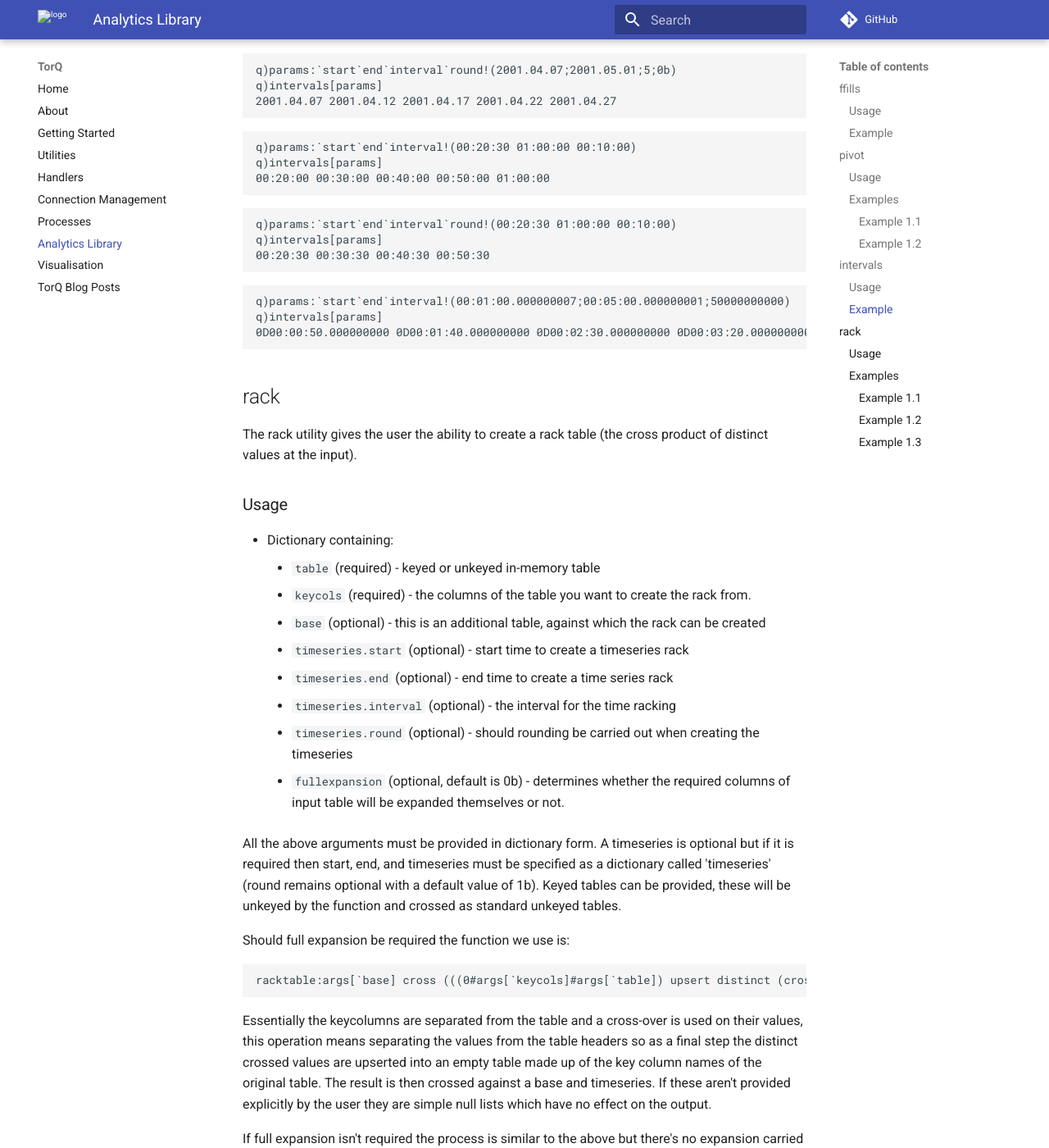
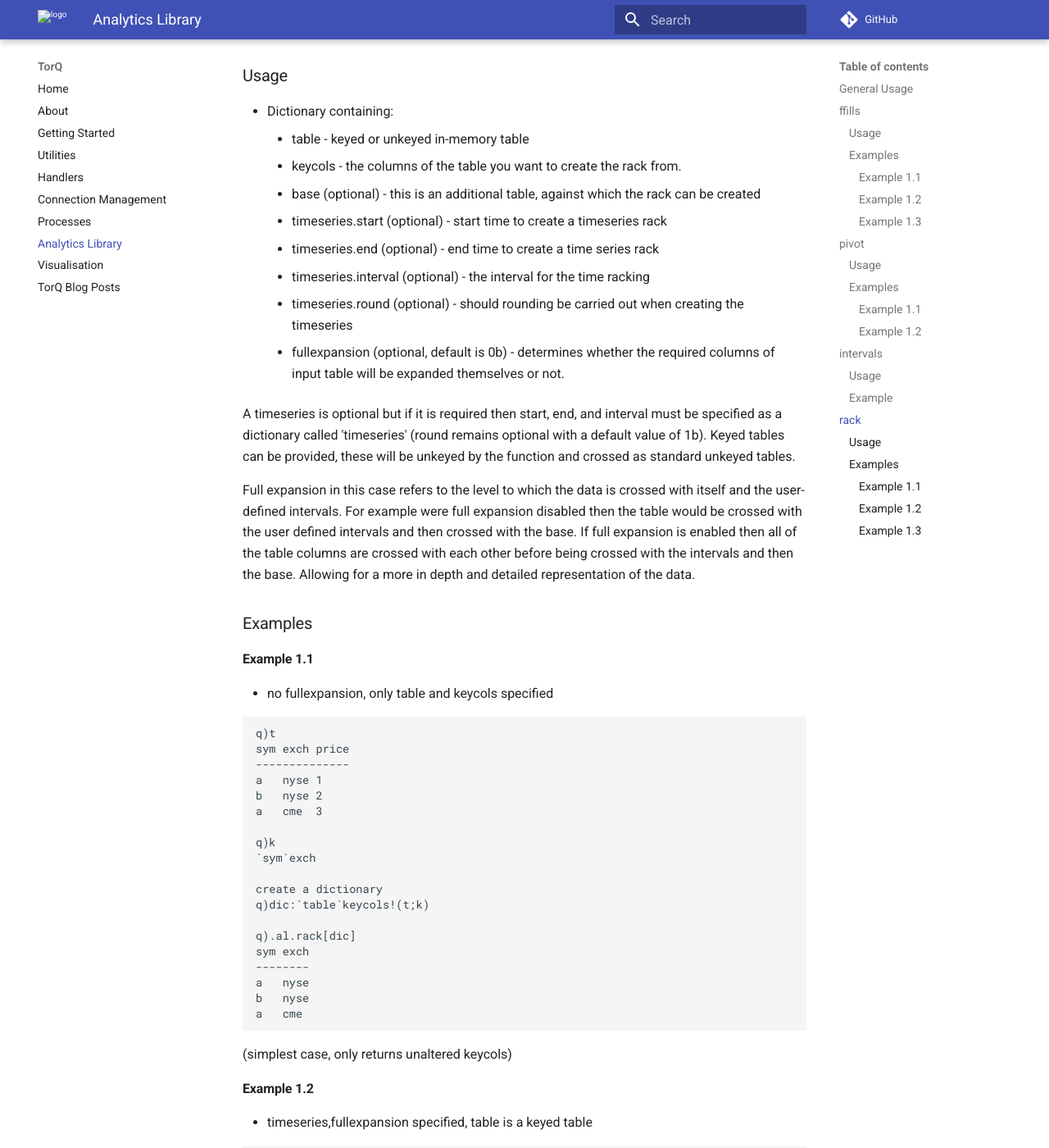
Before and after one commit to DataIntellectTech/TorQ, an MkDocs documentation site: the page built from docs/analyticslib.md, in a window 1280 px wide and 1400 px high, scrolled down 7433 px. Shown: the whole window at 82% size. Built offline with MkDocs 1.6.1 and Material for MkDocs 9.7.7, drawn with Linux system fonts in a browser that asks for light colours; comment, search, counter and statistics services are not loaded; old or Windows-style settings are respelled for this version of MkDocs; some of the changed text lies outside the part shown.

Commit message:
Updated analyticslib.md
- Added General Usage section outlining inputs for each function and error trapping functionality
- Clarified descriptions

````diff
--- a/docs/analyticslib.md
+++ b/docs/analyticslib.md
@@ -2,8 +2,21 @@
 
 A set of analytical functions is provided for the simplification of common operations. This set of tools is targeted at new kdb+ developers or business users. Data visualization would be an example application of this library, as an effective visualization of data incurs various manipulations of data sets. For example, a user wishes to produce a 15 minute bucketed sample of a time series, and forward fill it, then pivot it. All of the above can be achieved with the functions defined below.
 
-All functions contain usage examples, as well as an explanation on the type and form of the arguments they accept.
+## General Usage
+These set of function are defined in the `.al` namespace. All of the functions below have an input parameter in the form of a dictionary. The specifics of each dictionary are detailed in the *usage* section of each function.
 
+This set of utilities also includes a general set of error traps which were designed to give informative errors specific to each function. For example if a dictionary has not been provided then the error would be:
+
+```
+q).al.pivot[123]
+'Input parameter must be a dictionary with keys:
+        -table
+        -by
+        -piv
+        -var
+```
+
+These error traps and messages are to guide the user in the correct use of the utilities and are designed to be as informative as possible.
 
 ## ffills
 
@@ -11,9 +24,9 @@
 This script contains the utility to dynamically forward fill a given table keyed by given columns.
 Input parameters:
 - Dictionary containing:
-	- `table` - Table to be forward filled
-	- `by` - list of column names to key the table (optional)
-	- `keycols` - list of columns names to be forward filled (optional)
+	- table - Table to be forward filled
+	- by 	- list of column names to key the table (optional)
+	- keycols - list of columns names to be forward filled (optional)
 
 OR
 
@@ -27,14 +40,8 @@
 With this utility you simply specify the table or parameter dictionary and pass it to the function.
 This utility also has the added functionality of being able to forward fill mixed list columns, i.e. strings.
 
-To achieve this functionality a function to forward fill mixed list columns was required. This function can be seen here:
-
-```
-forwardfill:{$[0h=type x;x maxs (til count x)*(0<count each x);fills x]};
-```
-
-If the column is a numerical column it passes through the conditional statement and the function fills gets called. If the column is a mixed list then a a boolean list is created with 0's at each index in the column where the count 0 is present this is then multiplied by the indexes of each element of the column which is used as input to the maxs function, thereby forward filling the column.
-
+### Examples
+#### Example 1.1
 By specifying the `by` condition in the input dictionary the function can forward fill keyed by specific column, for example:
 
 ```
@@ -62,7 +69,7 @@
 Passing this to the function we can see the result:
 
 ```
-q)ffill args
+q).al.ffill args
 time         sym  ask bid asize bsize a id
 ------------------------------------------
 00:00:38.184 AMD  121 12  3     30    a 1
@@ -78,13 +85,15 @@
 
 ```
 
+#### Example 1.2
+
 By specifying the `keycols` condition in the input dictionary the function can forward fill only specific columns, for example:
 
 Using the same data set as before we can create a new input specifying which column we want to forward fill:
 
 ```
 q)args:(`table`keycols)!(table;`asize)
-q)ffill args
+q).al.ffill args
 time         sym  ask bid asize bsize a id
 ------------------------------------------
 00:00:38.184 AMD  121 12  3     30    a 1
@@ -101,10 +110,12 @@
 ```
 Note that with specifying the `by` condition the column was forward filled as it sits in the table.
 
+#### Example 1.3
+
 Passing just a table into the function will forward fill all columns, for example:
 
 ```
-q)ffill table
+q).al.ffill table
 time         sym  ask bid asize bsize a id
 ------------------------------------------
 00:00:38.184 AMD  121 12  3     30    a 1
@@ -120,70 +131,22 @@
 
 ```
 
-### Example
-We have the following table:
-```
-q)table
-time         sym  ask bid asize bsize a id
-------------------------------------------
-00:00:00.000 AAPL 73  90  3     30    a 1
-00:00:00.000 AMD  123 210 67    30    b 4
-00:00:00.000 IBM  34  64  87    43    b 4
-00:00:00.000 MSFT 100 200 43    40    c 1
-00:00:38.184 AMD  121 12  3     30    a 1
-00:01:25.332 AMD  121 3   3     30    b 4
-00:09:37.574 AAPL 63  32  3     30    b 3
-00:21:24.796 AAPL 63      12            4
-00:38:39.521 AAPL 121 3   5           a 3
-00:40:41.670 MSFT 63  3         20      4
-00:48:08.048 MSFT 63      4     40    c 3
-00:48:39.290 IBM  63  3   12    40      2
-00:57:47.067 AAPL     24  3     30      2
-..
-```
-Create the dictionary:
-```
-q)args:(`table`by)!(table;`sym)
-q)args
-table| `s#+`time`sym`ask`bid`asize`bsize`a`id!(`p#00:00:00.482 00:00:00.803 00:00..
-by| `sym
+## pivot
+A pivot table is a design tool used to reorganize and summarize selected columns and rows of data to gain a better understanding of the data being provided. An indepth explanation of how to pivot a table is available [here](http://code.kx.com/q/cookbook/pivoting-tables/).
 
-```
-Pass the dictionary to the function:
-```
-q)ffill[args]
-time         sym  ask bid asize bsize a id
-------------------------------------------
-00:00:00.000 AAPL 73  90  3     30    a 1
-00:00:00.000 AMD  123 210 67    30    b 4
-00:00:00.000 IBM  34  64  87    43    b 4
-00:00:00.000 MSFT 100 200 43    40    c 1
-00:00:38.184 AMD  121 12  3     30    a 1
-00:01:25.332 AMD  121 3   3     30    b 4
-00:09:37.574 AAPL 63  32  3     30    b 3
-00:21:24.796 AAPL 63  32  12    30    b 4
-00:38:39.521 AAPL 121 3   5     30    a 3
-00:40:41.670 MSFT 63  3   43    20    c 4
-00:48:08.048 MSFT 63  3   4     40    c 3
-00:48:39.290 IBM  63  3   12    40    b 2
-00:57:47.067 AAPL 121 24  3     30    a 2
-..
-```
-
-## pivot
 This is a modified version of code available on [code.kx](http://code.kx.com/q/cookbook/pivoting-tables/#a-very-general-pivot-function-and-an-example)
 
 ### Usage
-This script contains the utility to pivot a table, specifying the keyed columns, the columns
-you wish to pivot around and the values you wish to expose. This utility takes a dictionary as
-input with the following parameters:
+This script contains the utility to pivot a table, specifying the keyed columns, the columns you wish to pivot around and the values you wish to expose. Note that this method always produces the last value for the grouping. To circumvent this you can do your own aggregation on the table before using the pivot function. For example you can create a column to calculate the sum: `update totsum:sum price by sym,src from table` and then pivot the data.
+
+This utility takes a dictionary as input with the following parameters:
 - Dictionary containing:
-	- `table` 	- the table you want to pivot
-	- `by`	- the keyed columns
-	- `piv`	- the pivot columns
-	- `var`	- the variables you want to see
-	- `f`	- the function to create your column names (optional)
-	- `g` 	- the function to sort your column names (optional)
+	- table	- the table you want to pivot
+	- by	- the keyed columns
+	- piv	- the pivot columns
+	- var	- the variables you want to see
+	- f	- the function to create your column names (optional)
+	- g 	- the function to sort your column names (optional)
 
 The optional function f is a function of var and piv which creates column names for your
 pivoted table.
@@ -211,7 +174,7 @@
 and size at each time. The input dictionary is created in the following way:
 
 ```
-args:(`table`by`piv`v`f`g)!(q;`date`sym`time;`side`level;`price`size);
+args:(`table`by`piv`var)!(quote;`date`sym`time;`side`level;`price`size);
 ```
 
 Here we are specifying the arguments for f and g as the default functions:
@@ -224,7 +187,7 @@
 
 The pivot function is then called and the output can be seen below:
 ```
-q)pivot[args]
+q).al.pivot[args]
 date       sym  time        | price_A_0 price_A_1 price_A_2 price_A_3 price_A_4 price_B_0 price_B_1 price_B_2  price_B_3 price_B_4 size_A_0 size_A_1 size_A_2 size_A_3 size_A_4 size_B_0 size_B_1 size_B_2 size_B_3 size_B_4
 ----------------------------| ----------------------------------------------------------------------------------------------------------------------------------------------------------------------------------------------
 2009.01.05 bafc 09:30:00.619|                                                   88.31803                                                                                        96
@@ -257,11 +220,11 @@
 ```
 We want to see the different prices each liquidity provider has for each currency pair. For this we need to pivot the table t by sym around the lp's to show the various prices. We first create out parameter dictionary:
 ```
-args:(`table`by`piv`v)!(t;`sym;`lp;`price`size)
+args:(`table`by`piv`var)!(t;`sym;`lp;`price`size)
 ```
 We then pass the dictionary into the pivot utility:
 ```
-q)pivot[args]
+q).al.pivot[args]
 sym   | price_BARX price_HSBC price_UBS
 ------| -------------------------------
 EURGBP| 7          1          1
@@ -272,7 +235,7 @@
 Another way to manipulate the same data would be to key the table by sym and lp (i.e. currency pair and liquidity provider) and pivot by region to show both price and size. Setting up this dictionary and passing it to the pivot function we see the result below:
 ```
 q)args:(`table`by`piv`v)!(t;`sym`lp;`region;`price`size)
-q)pivot[args]
+q).al.pivot[args]
 sym    lp  | price_LON price_NYC size_LON size_NYC
 -----------| -------------------------------------
 EURGBP UBS | 1         3         870      32
@@ -297,15 +260,15 @@
 
 Input parameters:
 - Dictionary containing:
-	- `start` - starting integer number
-	- `end` - ending integer number
-	- `interval` - interval spacing between values
-	- `round` (optional) - toggle rounding to nearest specified interval
+	- start - starting integer number
+	- end - ending integer number
+	- interval - interval spacing between values
+	- round (optional) - toggle rounding to nearest specified interval
 
 Parameters should be passed in the form of a dictionary, where start
 and end must be of the same type and interval can be either a long int
 or of the same type as start and end (i.e if start:09:00 and end:12:00,
-and intervals of 5 minutes were required interval could equal 05:00 or 5)
+and intervals of 5 minutes were required interval could equal 00:05 or 5)
 
 Allowed data types are:
 - date
@@ -324,48 +287,48 @@
 Using minute datatype:
 ```
 q)params:`start`end`interval`round!(09:32;12:00;00:30;0b)
-q)intervals[params]
+q).al.intervals[params]
 09:32 10:02 10:32 11:02 11:32
 ```
 
 or with round applied.
 ```
 q)params:`start`end`interval`round!(09:32;12:00;00:30;1b)
-q)intervals[params]
+q).al.intervals[params]
 09:30 10:00 10:30 11:00 11:30 12:00
 ```
 by default round is set to 1b, hence the result above can be
 obtained without inputting a value for round via:
 ```
 q)params:`start`end`interval!(09:32;12:00;00:30)
-q)intervals[params]
+q).al.intervals[params]
 09:30 10:00 10:30 11:00 11:30 12:00
 ```
 
 ```
 q)params:`start`end`interval!(2001.04.07;2001.05.01;5)
-q)intervals[params]
+q).al.intervals[params]
 2001.04.05 2001.04.10 2001.04.15 2001.04.20 2001.04.25 2001.04.30
 ```
 and without rounding
 ```
 q)params:`start`end`interval`round!(2001.04.07;2001.05.01;5;0b)
-q)intervals[params]
+q).al.intervals[params]
 2001.04.07 2001.04.12 2001.04.17 2001.04.22 2001.04.27
 ```
 ```
 q)params:`start`end`interval!(00:20:30 01:00:00 00:10:00)
-q)intervals[params]
+q).al.intervals[params]
 00:20:00 00:30:00 00:40:00 00:50:00 01:00:00
 ```
 ```
 q)params:`start`end`interval`round!(00:20:30 01:00:00 00:10:00)
-q)intervals[params]
+q).al.intervals[params]
 00:20:30 00:30:30 00:40:30 00:50:30
 ```
 ```
 q)params:`start`end`interval!(00:01:00.000000007;00:05:00.000000001;50000000000)
-q)intervals[params]
+q).al.intervals[params]
 0D00:00:50.000000000 0D00:01:40.000000000 0D00:02:30.000000000 0D00:03:20.000000000 0D00:04:10.000000000 0D00:05:00.000000000
 ```
 ## rack
@@ -374,30 +337,19 @@
 
 ### Usage
 - Dictionary containing:
-	- `table` (required) - keyed or unkeyed in-memory table
-	- `keycols` (required) - the columns of the table you want to create the rack from.
-	- `base` (optional) - this is an additional table, against which the rack can be created
-	- `timeseries.start` (optional) - start time to create a timeseries rack
-	- `timeseries.end` (optional) - end time to create a time series rack
-	- `timeseries.interval` (optional) - the interval for the time racking
-	- `timeseries.round` (optional) - should rounding be carried out when creating the timeseries
-	- `fullexpansion` (optional, default is 0b) - determines whether the required columns of input table will be expanded themselves or not.
+	- table  	- keyed or unkeyed in-memory table
+	- keycols  	- the columns of the table you want to create the rack from.
+	- base (optional) 	- this is an additional table, against which the rack can be created
+	- timeseries.start (optional) 	- start time to create a timeseries rack
+	- timeseries.end (optional) 	- end time to create a time series rack
+	- timeseries.interval (optional) 	- the interval for the time racking
+	- timeseries.round (optional) 		- should rounding be carried out when creating the timeseries
+	- fullexpansion (optional, default is 0b) - determines whether the required columns of input table will be expanded themselves or not.
 
- All the above arguments must be provided in dictionary form.
- A timeseries is optional but if it is required then start, end, and timeseries  must be specified as a dictionary called 'timeseries' (round remains optional with a default value of 1b).
- Keyed tables can be provided, these will be unkeyed by the function and crossed as standard unkeyed tables.
+A timeseries is optional but if it is required then start, end, and interval must be specified as a dictionary called 'timeseries' (round remains optional with a default value of 1b).
+Keyed tables can be provided, these will be unkeyed by the function and crossed as standard unkeyed tables.
 
-Should full expansion be required the function we use is:
-```
-racktable:args[`base] cross (((0#args[`keycols]#args[`table]) upsert distinct (cross/)value flip args[`keycols]#args[`table]) cross timeseries);
-```
-Essentially the keycolumns are separated from the table and a cross-over is used on their values, this operation means
-separating the values from the table headers so as a final step the distinct crossed values are upserted into an empty table made up of the key column names of the original table. The result is then crossed against a base and timeseries. If these aren't provided explicitly by the user they are simple null lists which have no effect on the output.
-
-If full expansion isn't required the process is similar to the above but there's no expansion carried out on the initial table columns.
-```
-     racktable:args[`base] cross ((args[`keycols]#args[`table]) cross timeseries)]
-```
+Full expansion in this case refers to the level to which the data is crossed with itself and the user-defined intervals. For example were full expansion disabled then the table would be crossed with the user defined intervals and then crossed with the base. If full expansion is enabled then all of the table columns are crossed with each other before being crossed with the intervals and then the base. Allowing for a more in depth and detailed representation of the data.
 
 ### Examples
 #### Example 1.1
@@ -416,7 +368,7 @@
 create a dictionary
 q)dic:`table`keycols!(t;k)
 
-q)rack[dic]
+q).al.rack[dic]
 sym exch
 --------
 a   nyse
@@ -434,7 +386,7 @@
 timeseries   | `start`end`interval!09:00 12:00 01:00
 fullexpansion| 1b
 
-q)rack[dic]
+q).al.rack[dic]
 sym exch interval
 -----------------
 a   nyse 09:00
@@ -464,7 +416,7 @@
 base         | +(,`base)!,`buy`sell`buy`sell
 fullexpansion| 1b
 
-q)rack[dic]
+q).al.rack[dic]
 base sym exch interval
 ----------------------
 buy  a   nyse 00:00:00
````
